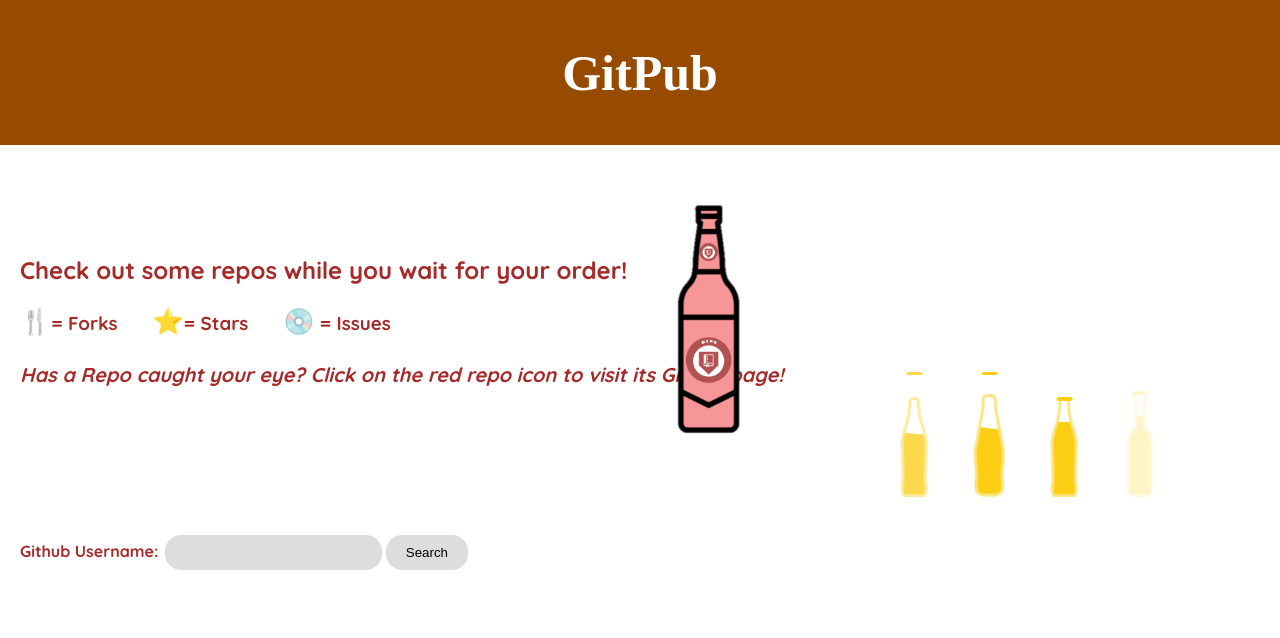
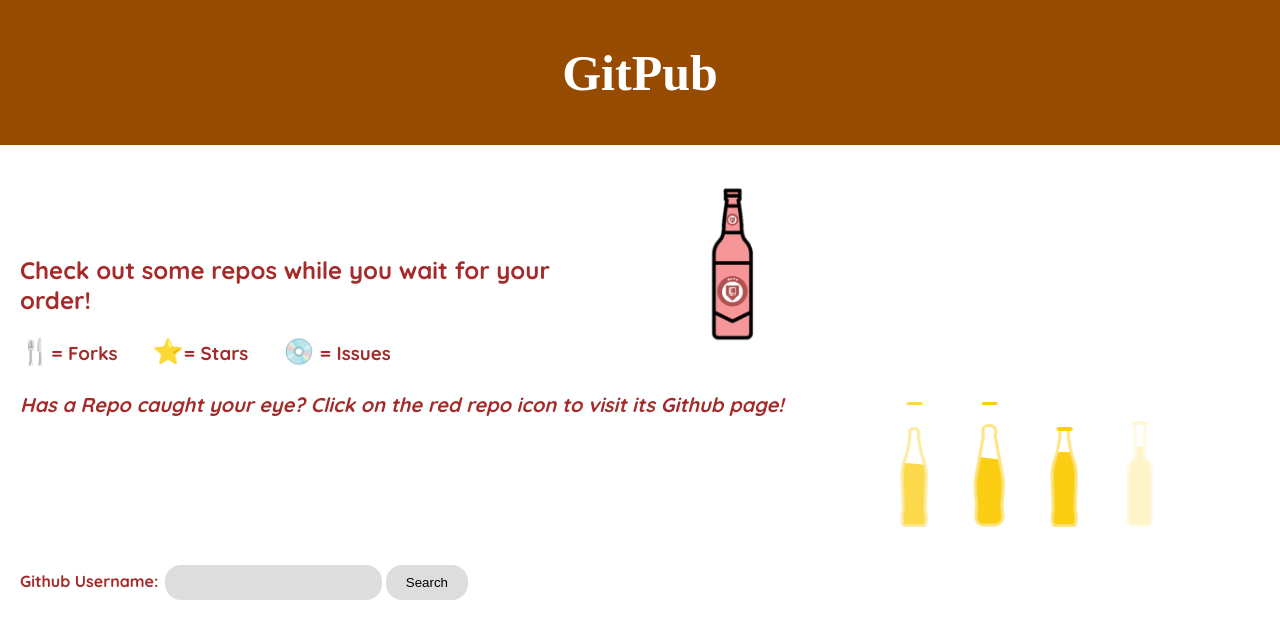
Before and after one commit to Phil99fp/GitPub, a React app: page / in a window 1280 px wide. Shown: the top 638 px of the page. Built offline with nearby package versions, Linux system fonts and the light colour scheme.

Commit message:
fixed clear form

```diff
--- a/src/components/Bottles/index.css
+++ b/src/components/Bottles/index.css
@@ -1,10 +1,17 @@
 
 .companyBottle {
-	width: 150px;
+	width: 100px;
 	height: auto;
-	position:fixed;
-	top: 200px;
-	right: 400px;
+	float: right;
+	margin-left:60px;
+	margin-right: 500px;
+	margin-top: -70px;
+
+
+}
+
+.emojiKeys {
+	display: inline;
 }
 
 .emoji {
@@ -17,15 +24,18 @@ p {
 
 h2 {
   margin-left: 20px;
+
 }
 h3 {
   margin-left: 20px;
+
 }
 
 h4 {
   font-size: 20px;
   font-style: italic;
    margin-left: 20px;
+	 display: block;
 }
 
 /* Bottles and credit to Eldar on codepen! https://codepen.io/ybprogrammer/pen/qabyeq */
--- a/src/components/Bottles/index.js
+++ b/src/components/Bottles/index.js
@@ -1,14 +1,18 @@
 import React from "react";
 import repoNog from "../Images/repoNog"
+
 
 import "./index.css";
 
 const Bottles = () => {
+
   return (
     <>
       <div>
+        <img className="companyBottle" src={repoNog}></img>
         <h2>Check out some repos while you wait for your order!</h2>
-        <h3>
+
+        <h3 className="emojiKeys">
           <p className="emoji">&#127860;</p>= Forks
         </h3>
         <h3>
@@ -17,15 +21,11 @@ const Bottles = () => {
         <h3>
           <p className="emoji">&#128191;</p> = Issues
         </h3>
+
         <h4>
           Has a Repo caught your eye? Click on the red repo icon to visit its
           Github page!
         </h4>
-
-        <img className="companyBottle" src={repoNog}></img>
-
-
-
 
         {/* Credit to Eldar on codepen!
         https://codepen.io/ybprogrammer/pen/qabyeq  */}
--- a/src/components/Repo/index.css
+++ b/src/components/Repo/index.css
@@ -36,3 +36,16 @@ img {
   height: 100px;
   margin-right: 100px;
 }
+
+
+.wholeRepo{
+  display: inline;
+}
+
+
+
+@media only screen and (max-width: 1370px) {
+.wholeRepo{
+  display: block;
+}
+}
--- a/src/components/Repo/index.js
+++ b/src/components/Repo/index.js
@@ -20,10 +20,9 @@ const Repo = ({ user, results }) => {
     const link = `https://www.github.com/${eachRepo.full_name}`;
     return (
       <>
+        <div className = "wholeRepo">
           <div className="eachRepo" key={eachRepo.name}>
-          <h2>
-            {eachRepo.name}
-          </h2>
+            <h2>{eachRepo.name}</h2>
 
             <div>
               <h3> &#11088; {eachRepo.stargazers_count}</h3>
@@ -36,6 +35,7 @@ const Repo = ({ user, results }) => {
           <a href={link}>
             <img src={repoNogLogo}></img>
           </a>
+        </div>
       </>
     );
   });
```
Lines whose indentation alone changed are shown as unchanged.
